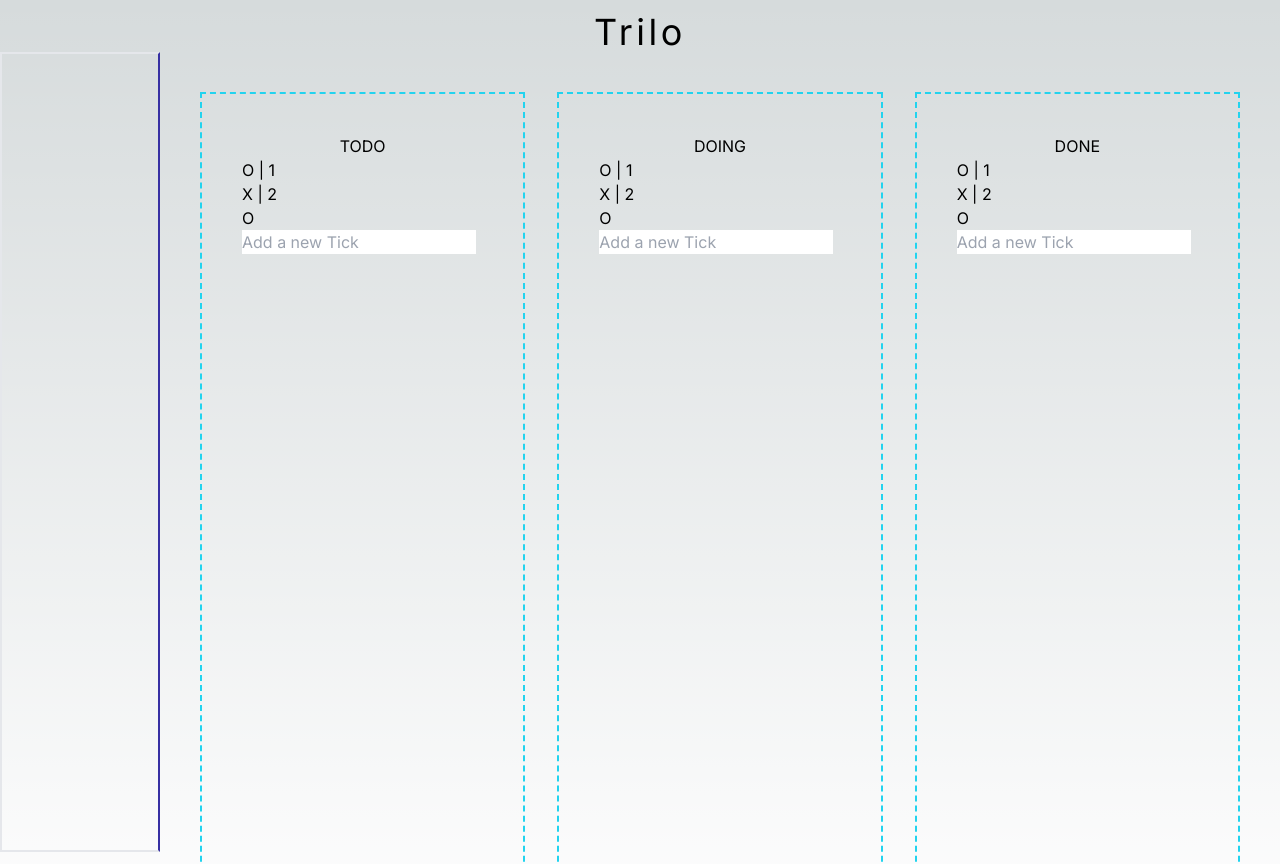
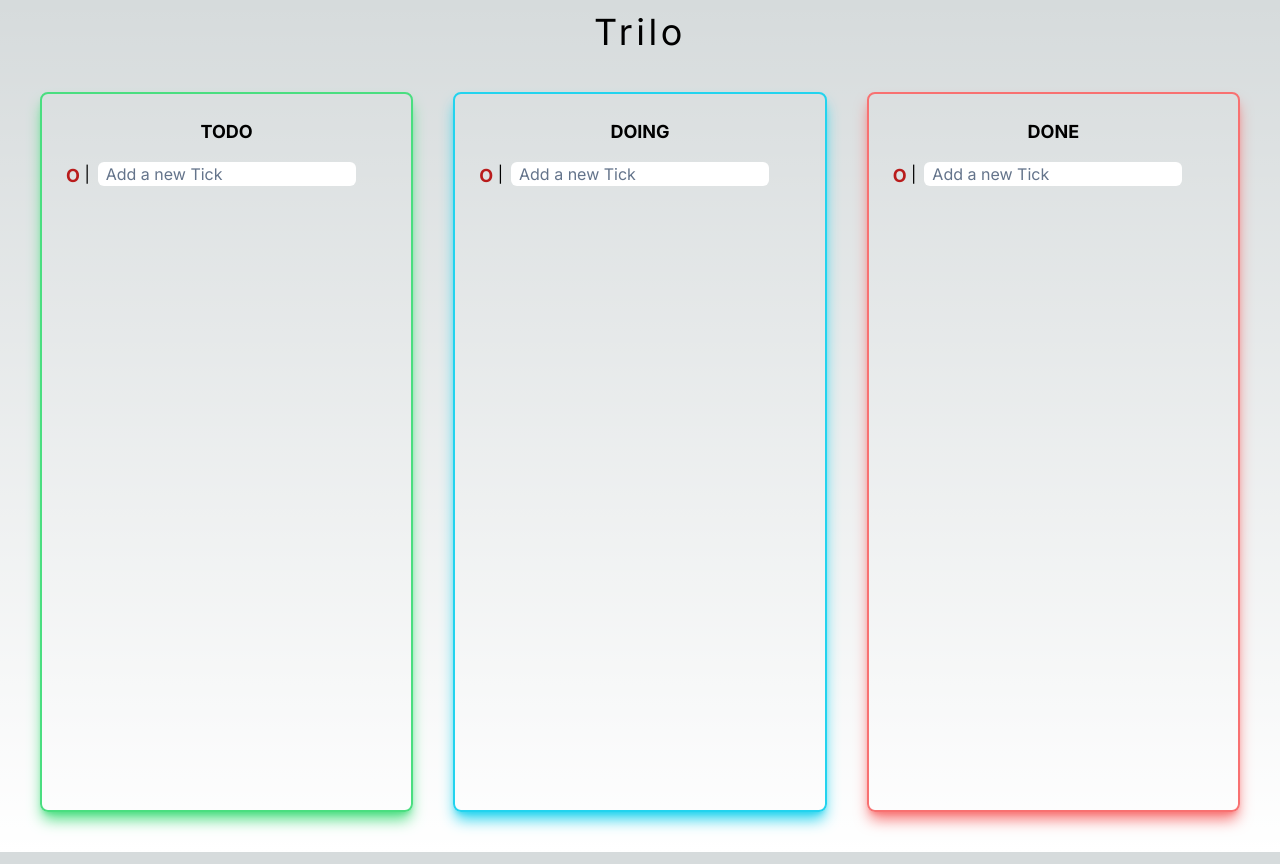
Before and after one commit to Manugc911/trilo, a Next.js app in the folder trilo/: page / in a window 1280 px wide. Shown: the top 864 px of the page. Built offline with nearby package versions, Linux system fonts and the light colour scheme.

Commit message:
LocalStorage and some styles

```diff
--- a/trilo/next.config.mjs
+++ b/trilo/next.config.mjs
@@ -1,4 +1,6 @@
 /** @type {import('next').NextConfig} */
-const nextConfig = {};
+const nextConfig = {
+    reactStrictMode: false
+};
 
 export default nextConfig;
--- a/trilo/src/app/layout.tsx
+++ b/trilo/src/app/layout.tsx
@@ -16,13 +16,13 @@ export default function RootLayout({
 }>) {
   return (
     <html lang="en">
-      <body className={inter.className}>
+      <body className={inter.className + " min-h-svh"}>
         <header className="flex justify-center mt-3">
         <h1 className="text-4xl tracking-widest">Trilo</h1>
         </header>
         {children}
         <footer>
-          My footer
+
         </footer>
         </body>
     </html>
--- a/trilo/src/app/newTick.tsx
+++ b/trilo/src/app/newTick.tsx
@@ -2,12 +2,18 @@
 export default function NewTick(props:{checked?,addTick}){
     const {checked=false,addTick} = props;
 
+const keydownHandler= (event)=>{
+    console.log(event.keyCode);
+    if(event.keyCode==13){
+        addTick(event.target.value);event.target.value="";
+    }
 
+}
 
     return(
-        <div>
-            <span>{checked?"X":"O"}</span>
-            <span><input type="text" placeholder="Add a new Tick" onBlur={(event)=>{addTick(event.target.value);event.target.value="";}}></input></span>
+        <div className="flex flex-nowrap">
+            <span className="text-nowrap font-bold text-lg text-red-700">{checked?"X ":"O "}</span><span>&nbsp;|</span>
+            <span><input type="text" placeholder="Add a new Tick" onKeyDown={keydownHandler} className="ml-2 px-2 rounded-md placeholder-slate-500 w-full"></input></span>
         </div>
     )
 }
--- a/trilo/src/app/page.tsx
+++ b/trilo/src/app/page.tsx
@@ -7,8 +7,8 @@ export default function Home() {
     }
   return (
     <main className="inline-block w-full">
-      <div className="w-40 border-r-indigo-800 border-solid border-2 h-screen fixed " ></div>
-      <div className=" min-w-fit  grid min-h-screen grid-cols-3 gap-8 items-center justify-between p-10 ml-40">
+
+      <div className=" min-w-fit  grid md:min-h-screen h-fit grid-cols-1 md:grid-cols-3  gap-8 md:gap-10 justify-between p-10 ">
       <TaskList title="TODO"></TaskList>
       <TaskList title="DOING"></TaskList>
       <TaskList title="DONE"></TaskList>
--- a/trilo/src/app/taskList.tsx
+++ b/trilo/src/app/taskList.tsx
@@ -12,7 +12,7 @@ class ValueTick {
     this.checked = checked;
     this.key = key;
   }
-  getchecked() {
+  getChecked() {
     return this.checked;
   }
   getText() {
@@ -25,36 +25,75 @@ class ValueTick {
 }
 
 export default function TaskList(Props: { title: string, content?: Array<ValueTick> }) {
+
   const { title = "Empty Title", content } = Props;
 
-  const [ticks, addTicks] = useState([new ValueTick("1", false, null), new ValueTick("2", true, null)]);
+  const [ticks, addTicks] = useState([]);
+  useEffect(() => {
+    //localStorage.clear();
+    console.log("read " + title)
+    readLocalStorage(ticks, addTicks);
+  }, []);
+
+  useEffect(() => {
+    console.log("write" + title)
+    localStorage.setItem('ticks' + title, JSON.stringify(ticks));
+  }, [ticks])
+
+  let colorBorder = "";
+  switch (title) {
+    case "TODO":
+
+      colorBorder= "border-green-400 shadow-green-400 ";
+      break;
+    case "DOING":
+      colorBorder= "border-cyan-400 shadow-cyan-400 ";
+      break;
+    case "DONE":
+      colorBorder= "border-red-400 shadow-red-400 ";
+      break;
+
+  }
+  const readLocalStorage = (ticks, addTicks) => {
+    const ticksString = localStorage.getItem('ticks' + title);
+
+    const newticks = JSON.parse(ticksString);
 
 
 
+    if (newticks != null) {
+      let valueTickArray = [];
+      newticks.forEach(tick => {
+        let valueTick = new ValueTick(tick.text, tick.checked, tick.key);
+
+
+        valueTickArray = [...valueTickArray, valueTick]
+      });
+
+      addTicks([...ticks, ...valueTickArray]);
+    }
+
+  }
 
   const addNewTick = (text) => {
     let mynewtick = new ValueTick(text, false, null);
+    addTicks([...ticks, mynewtick]);
 
-    addTicks([...ticks, mynewtick]);
-    console.log(ticks);
   }
 
-  const removeTick = (index:number) => {
-    ticks.splice(index,1);
-    //console.log(ticks);
+  const removeTick = (index: number) => {
+    ticks.splice(index, 1);
 
   }
-  const dragEnd = (event)=>{
+  const dragEnd = (event) => {
     console.log(event.target)
     removeTick(Number(event.target.id.split("_")[1]))
     addTicks([...ticks]);
   }
   const drop = (event) => {
     let data = event.dataTransfer;
-    console.log(data.getData("checked")=='true'?true:false);
-    let mynewtick = new ValueTick(data.getData("text"), data.getData("checked")=='true'?true:false, data.getData("key"));
-
-
+    console.log(data.getData("checked") == 'true' ? true : false);
+    let mynewtick = new ValueTick(data.getData("text"), data.getData("checked") == 'true' ? true : false, data.getData("key"));
     addTicks([...ticks, mynewtick]);
 
     ticks.map((tick, key, array) => (
@@ -69,20 +108,21 @@ export default function TaskList(Props: { title: string, content?: Array<ValueTi
   const handleClick = (event) => {
     console.log(event.target.parentElement.id);
     let key = event.target.parentElement.id.split("_")[1];
-    ticks[key].checked = !ticks[key].checked;
+    ticks[key].checked = !Boolean(ticks[key].checked);
     addTicks([...ticks]);
 
   }
+
   return (
-    <section onDrop={drop} onDragOver={allowDrop} className="min-h-screen justify-between  p-10 border-dashed border-cyan-400 border-2 border-radius-2">
+    <section onDrop={drop} onDragOver={allowDrop} className={colorBorder + " h-full justify-between rounded-lg p-6 border-solid border-2 shadow-lg shadow-black"}>
       <div className="w-full">
-        <h2 className="text-center">{title}</h2>
+        <h2 className="text-center font-bold text-lg mb-4">{title}</h2>
       </div>
       <div>
 
-        {ticks.map((tick, key, array) => (
+        {ticks.map((mytick, key, array) => (
 
-          <Tick dragEnd={dragEnd} handleClick={handleClick} key={key} checked={tick.getchecked()} identifier={title + "_" + key} idkey={"" + key} text={tick.getText()}></Tick>
+          <Tick dragEnd={dragEnd} handleClick={handleClick} key={key} checked={mytick.getChecked()} identifier={title + "_" + key} idkey={"" + key} text={mytick.getText()}></Tick>
 
         ))}
 
--- a/trilo/src/app/tick.tsx
+++ b/trilo/src/app/tick.tsx
@@ -4,13 +4,12 @@ export default function Tick(props:{text:String,idkey:string,identifier:string,c
     const {text,idkey,identifier,checked=false,handleClick,dragEnd} = props;
 
     const drag = (event)=>{
-        console.log(checked,"drag")
         event.dataTransfer.setData("text",text);
         event.dataTransfer.setData("checked",String(checked));
     }
     return(
-        <div id={identifier} data-idkey={idkey} draggable={true} onDragStart={drag} onDragEnd={dragEnd} onClick={handleClick} >
-            <span>{checked?"X":"O"}</span>
+        <div id={identifier} data-idkey={idkey} draggable={true} onDragStart={drag} onDragEnd={dragEnd} onClick={handleClick} className="mb-2" >
+            <span className={"font-bold text-lg "+(checked?"text-green-600":"text-red-700")}>{checked?"X":"O"}</span>
             <span> | {text}</span>
         </div>
     )
```
